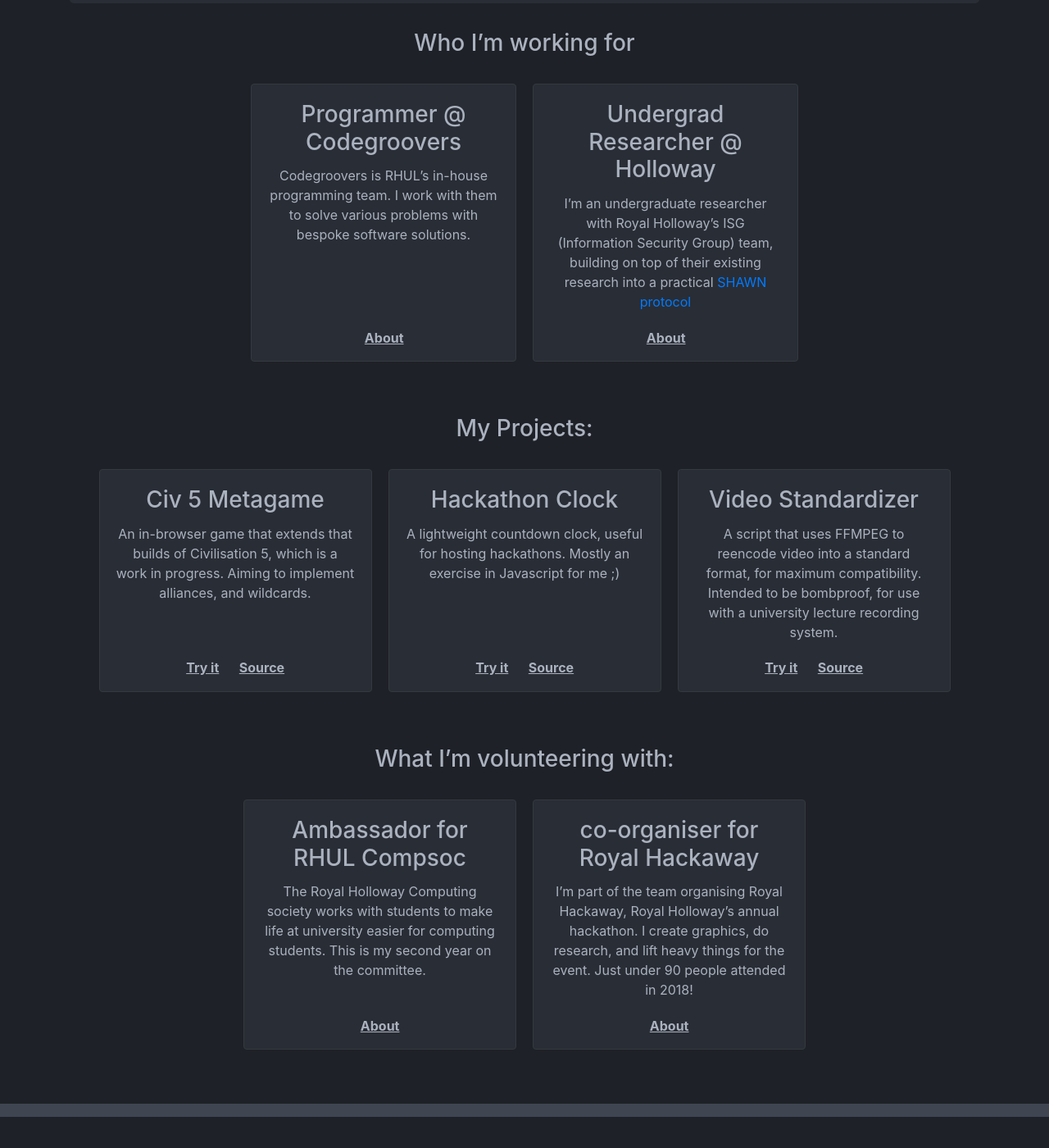
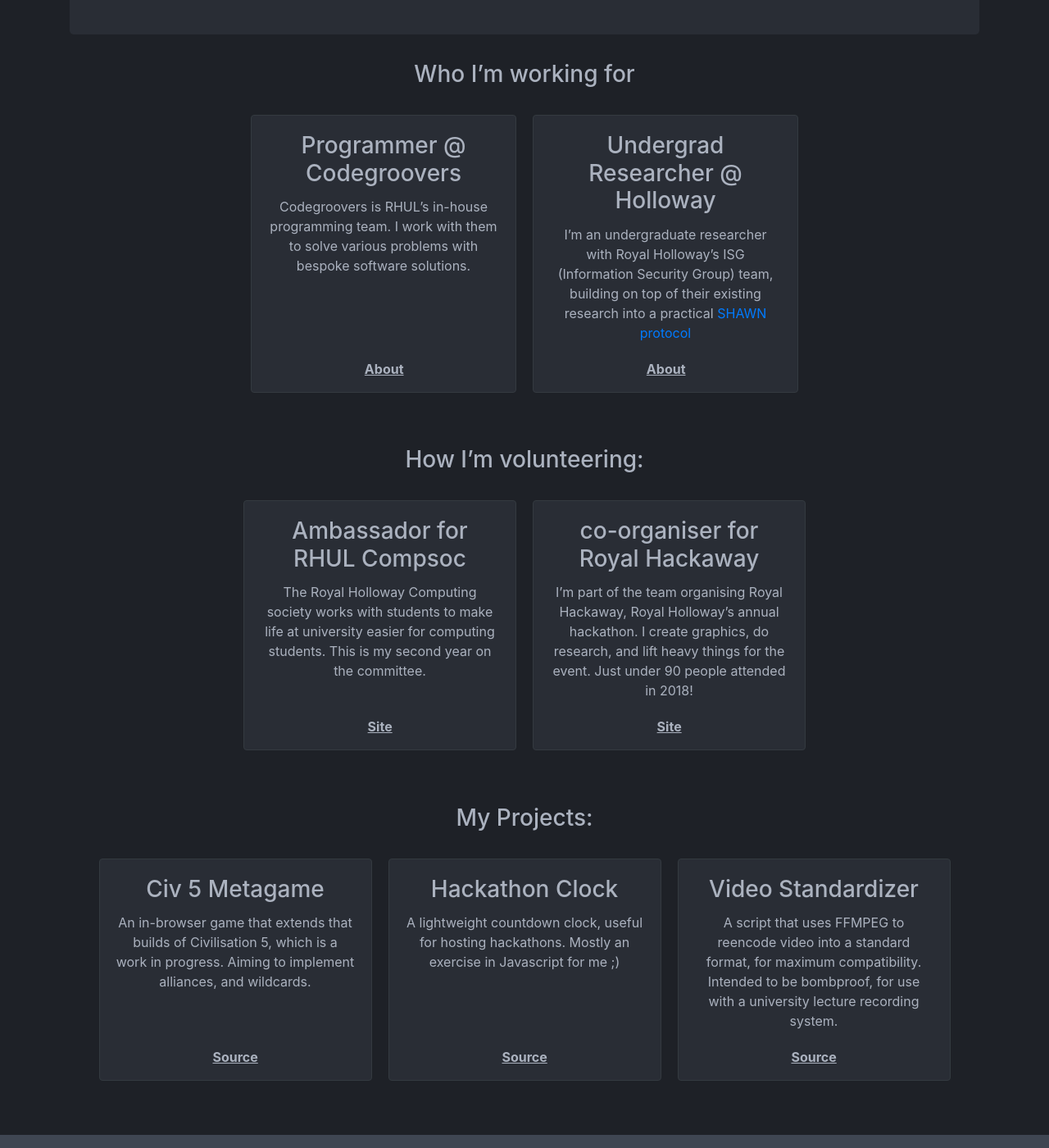
Before and after one commit to Alex-CD/alexcdev-site, a Jekyll site: the page built from index.md, in a window 1280 px wide and 1400 px high, scrolled down 382 px. Shown: the whole window at 82% size. Built offline with Jekyll 4.4.1, drawn with Linux system fonts in a browser that asks for light colours; before the commit the page ends 1744 px from its top, so only the background shows below that.

```diff
--- a/_includes/projects-list.html
+++ b/_includes/projects-list.html
@@ -10,7 +10,6 @@
             </div>
             <br>
             <div class="card-links-wrapper">
-                <a href="{{ project.link }}" class="card-link">Try it</a>
                 <a href="{{ project.source }}" class="card-link">Source</a>
             </div>
         </div>
--- a/_includes/volunteering-list.html
+++ b/_includes/volunteering-list.html
@@ -10,7 +10,7 @@
             </div>
             <br>
             <div class="card-links-wrapper">
-                <a href="{{ gig.link }}" class="card-link">About</a>
+                <a href="{{ gig.link }}" class="card-link">Site</a>
             </div>
         </div>
     </div>
--- a/index.md
+++ b/index.md
@@ -13,7 +13,8 @@
       Fuelled by instant noodles and coffee!
   </p>
 
-  <div> </div>
+  <a href="mailto:Alexander_M_Clarke@live.co.uk" target="_blank" class="btn btn-primary">Hire Me</a>
+
 </div>
 
 
@@ -23,11 +24,12 @@
 {%- include jobs-list.html -%}
 
 
+### How I'm volunteering:
+
+{%- include volunteering-list.html -%}
+
+
 ### My Projects:
 
 
 {%- include projects-list.html -%}
-
-### What I'm volunteering with:
-
-{%- include volunteering-list.html -%}
```
Also changed, not shown: _projects/civ5_metagame.md (+2 -2 lines).
